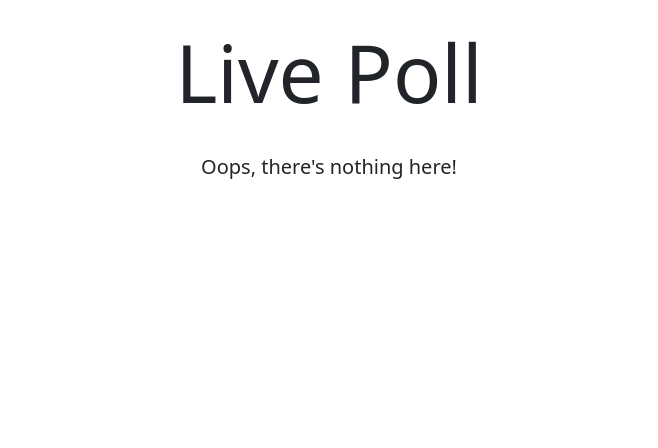
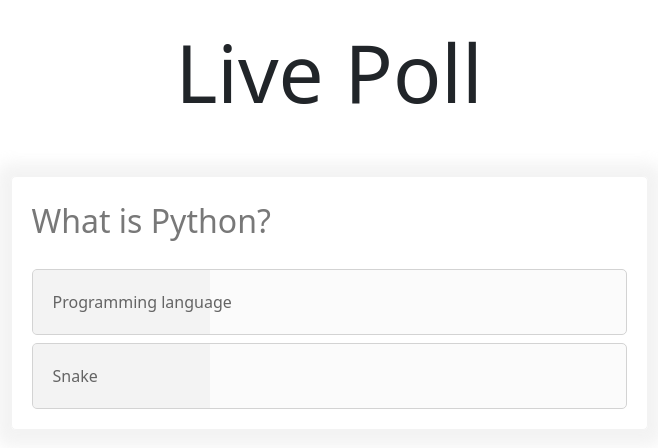
Before and after one commit to waridrox/rapid-polls, a React (Create React App) app in the folder client/: page /view/1 in a window 1280 px wide. Shown: the top 448 px of the page, without its empty margins (311-969 px from the left). Built offline with nearby package versions, Linux system fonts and the light colour scheme; data requests are answered from the project's data file.

Commit message:
added route for viewing results

```diff
--- a/client/src/index.js
+++ b/client/src/index.js
@@ -8,9 +8,9 @@ import {
 import App from './App'
 import NotFound from './components/NotFound'
 
+import View from './routes/view'
 import Create from './routes/create'
 import Manage from './routes/manage'
-
 
 import 'bootstrap/dist/css/bootstrap.min.css'
 import 'bootstrap-icons/font/bootstrap-icons.css'
@@ -25,8 +25,9 @@ root.render(
   <BrowserRouter>
     <Routes>
       <Route path="/" element={<App/>}>
-        <Route path="/create" element={<Create/>}/>
-        <Route path="/manage/:id" element={<Manage/>}/>
+        <Route path="create" element={<Create/>}/>
+        <Route path="manage/:id" element={<Manage/>}/>
+        <Route path="view/:id" element={<View/>}/>
         <Route path="*" element={<NotFound/>}/>
       </Route>
     </Routes>
--- /dev/null
+++ b/client/src/routes/view.js
@@ -0,0 +1,11 @@
+import PollResults from '../components/PollResults'
+
+const View = () => {
+  return (
+    <div className="container mt-4">
+      <PollResults canManage={false}/>
+    </div>
+  )
+}
+
+export default View
```
